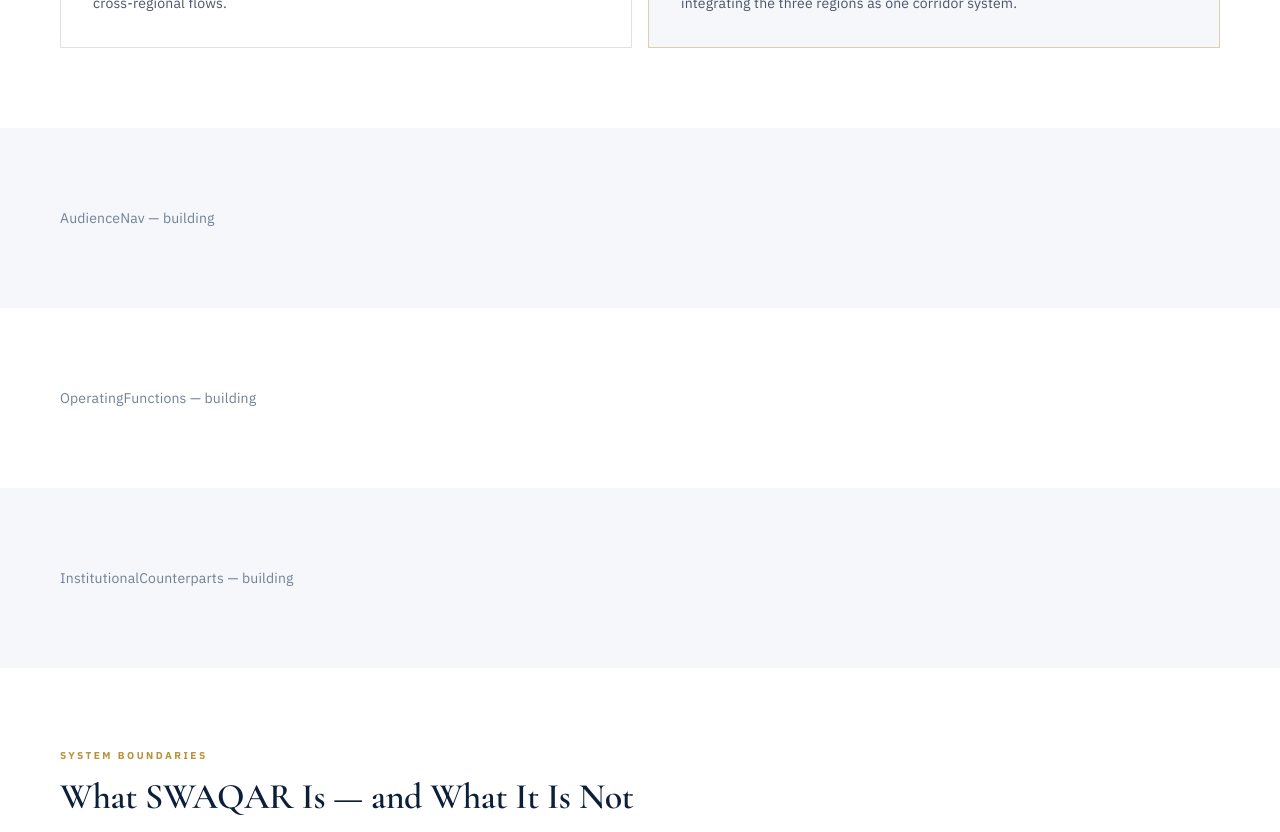
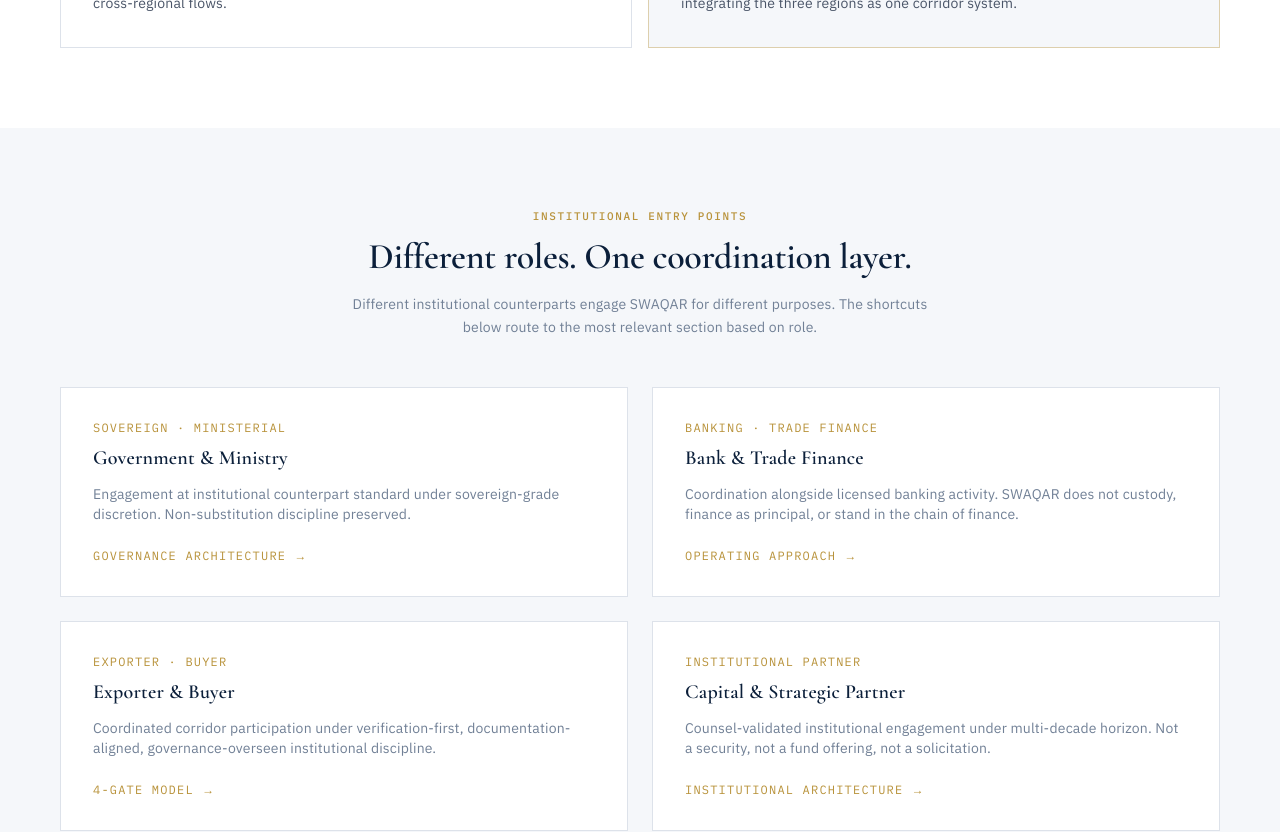
Before and after one commit to SWAQAR5/swaqar-site, a Next.js app: page / in a window 1280 px wide. Shown: the part 3160-3992 px from the top of the page. Built offline with nearby package versions, Linux system fonts and the light colour scheme.

Commit message:
Build AudienceNav - 4 institutional entry point cards

```diff
--- a/components/sections/AudienceNav.tsx
+++ b/components/sections/AudienceNav.tsx
@@ -1,3 +1,79 @@
+// ─────────────────────────────────────────────────────────────────────────────
+// components/sections/AudienceNav.tsx
+// ─────────────────────────────────────────────────────────────────────────────
+
+const AUDIENCES = [
+  {
+    label: "SOVEREIGN · MINISTERIAL",
+    title: "Government & Ministry",
+    body: "Engagement at institutional counterpart standard under sovereign-grade discretion. Non-substitution discipline preserved.",
+    link: "Governance Architecture →",
+  },
+  {
+    label: "BANKING · TRADE FINANCE",
+    title: "Bank & Trade Finance",
+    body: "Coordination alongside licensed banking activity. SWAQAR does not custody, finance as principal, or stand in the chain of finance.",
+    link: "Operating Approach →",
+  },
+  {
+    label: "EXPORTER · BUYER",
+    title: "Exporter & Buyer",
+    body: "Coordinated corridor participation under verification-first, documentation-aligned, governance-overseen institutional discipline.",
+    link: "4-Gate Model →",
+  },
+  {
+    label: "INSTITUTIONAL PARTNER",
+    title: "Capital & Strategic Partner",
+    body: "Counsel-validated institutional engagement under multi-decade horizon. Not a security, not a fund offering, not a solicitation.",
+    link: "Institutional Architecture →",
+  },
+] as const;
+
 export default function AudienceNav() {
-  return <section id="audience-nav" className="swaqar-section bg-swaqar-surface"><div className="swaqar-container"><p className="text-swaqar-muted text-sm">AudienceNav — building</p></div></section>;
+  return (
+    <section
+      id="audience-nav"
+      aria-label="Institutional entry points"
+      className="swaqar-section bg-swaqar-surface"
+    >
+      <div className="swaqar-container">
+        <div className="max-w-[600px] mx-auto text-center mb-12">
+          <span className="swaqar-eyebrow">Institutional Entry Points</span>
+          <h2 className="font-serif text-3xl sm:text-4xl font-semibold text-swaqar-heading mt-3 mb-4">
+            Different roles. One coordination layer.
+          </h2>
+          <p className="text-sm text-swaqar-muted leading-relaxed">
+            Different institutional counterparts engage SWAQAR for different
+            purposes. The shortcuts below route to the most relevant section
+            based on role.
+          </p>
+        </div>
+
+        <div className="grid grid-cols-1 md:grid-cols-2 gap-6">
+          {AUDIENCES.map((audience) => (
+            <div
+              key={audience.title}
+              className="bg-white border border-swaqar-border rounded-sm p-8 flex flex-col h-full hover:border-swaqar-gold transition-colors"
+            >
+              <span className="font-mono text-xs uppercase tracking-widest text-swaqar-gold">
+                {audience.label}
+              </span>
+              <h3 className="font-serif text-xl font-semibold text-swaqar-heading mt-2">
+                {audience.title}
+              </h3>
+              <p className="text-sm text-swaqar-muted mt-3 flex-grow">
+                {audience.body}
+              </p>
+              <a
+                href="#"
+                className="font-mono text-xs uppercase tracking-widest text-swaqar-gold mt-6 hover:underline"
+              >
+                {audience.link}
+              </a>
+            </div>
+          ))}
+        </div>
+      </div>
+    </section>
+  );
 }
```
